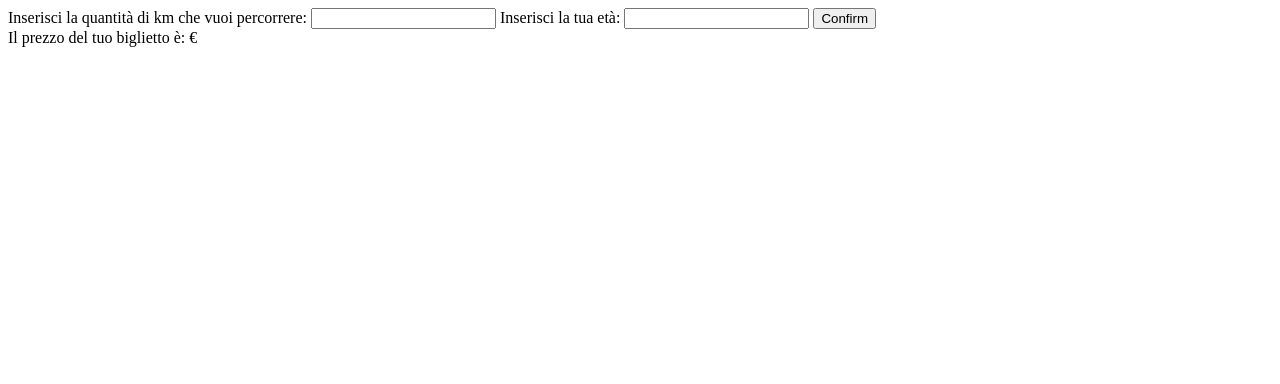
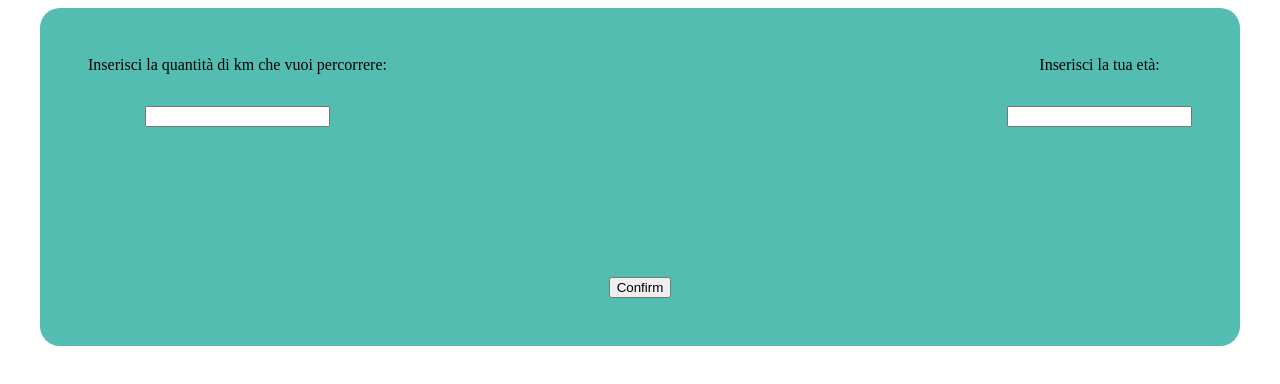
Before and after one commit to SimoneFerrini/js-biglietto-treno-form, a plain HTML site: page index.html in a window 1280 px wide. Drawn offline with Linux system fonts and the light colour scheme.

Commit message:
better style definition

```diff
--- /dev/null
+++ b/css/style.css
@@ -0,0 +1,40 @@
+.my-container{
+    max-width: 1200px;
+    margin: 0 auto;
+}
+
+/*dati utente----------------------------------------------------*/
+.dati-utente{
+    display: flex;
+    flex-direction: column;
+    align-items: center;
+    gap: 150px;
+    background-color: rgb(82, 189, 176);
+    padding: 3em 3em;
+    border-radius: 20px;
+    margin-bottom: 3em;
+}
+
+.dati-utente-top{
+    display: flex;
+    flex-direction: row;
+    justify-content: space-between;
+    width: 100%;
+}
+
+.dati-utente-format{
+    display: flex;
+    flex-direction: column;
+    align-items: center;
+    gap: 2em;
+}
+
+
+/*biglietto------------------------------------------------------*/
+#user-result{
+    display: none;
+
+    background-color: rgb(21, 148, 74);
+    padding: 3em 3em;
+    border-radius: 20px;
+}
--- a/index.html
+++ b/index.html
@@ -5,22 +5,36 @@
     <meta http-equiv="X-UA-Compatible" content="IE=edge">
     <meta name="viewport" content="width=device-width, initial-scale=1.0">
     <title>js-train-ticket-form</title>
+    <link rel="stylesheet" href="css/style.css">
 </head>
+
+
 <body>
+    <div class="my-container">
+
         <!--dati utente-->
-    <div>
+        <div class="dati-utente">
+            <div class="dati-utente-top">
+                <div class="dati-utente-format">
                     <span>Inserisci la quantità di km che vuoi percorrere: </span>
                     <input type="text" id="user-km">
+                </div>
+
+                <div class="dati-utente-format">
                     <span>Inserisci la tua età: </span>
                     <input type="text" id="user-age">
+                </div>
+            </div>
+
             <button id="confirm">Confirm</button>
         </div>
 
         <!--biglietto-->
-    <div>
+        <div id="user-result">
             <span>Il prezzo del tuo biglietto è: </span>
             <span id="prezzo-totale"></span>
             <span>&euro;</span>
+        </div>
     </div>
 
 
--- a/js/script.js
+++ b/js/script.js
@@ -19,8 +19,7 @@ Il recap dei dati e l'output del prezzo finale, andranno quindi stampati in pagi
 
 
 /*chiedere km e età ad utente*/
-let userKmEl = document.getElementById("user-km");
-let userAgeEl = document.getElementById("user-age");
+
 let priceForKm = 0.21;
 
 
@@ -31,8 +30,8 @@ let btnConfirmEl = document.getElementById("confirm");
 
 btnConfirmEl.addEventListener("click" , function() {
         /*assegno i valori degli input a variabili*/
-        let userKm = parseInt(userKmEl.value);
-        let userAge = parseInt(userAgeEl.value);
+        let userKm = parseInt(document.getElementById("user-km").value);
+        let userAge = parseInt(document.getElementById("user-age").value);
 
         /*controllo che le variabili siano valide, altrimenti messaggio di errore*/
         if (isNaN(userKm) || isNaN(userAge) || userKm<=0 || userAge<=0){
@@ -56,6 +55,7 @@ btnConfirmEl.addEventListener("click" , function() {
 
             document.getElementById("prezzo-totale").innerHTML = finalPrice;
 
+            document.getElementById("user-result").style.display = "block";
 
         }
 
```
Lines whose indentation alone changed are shown as unchanged.
